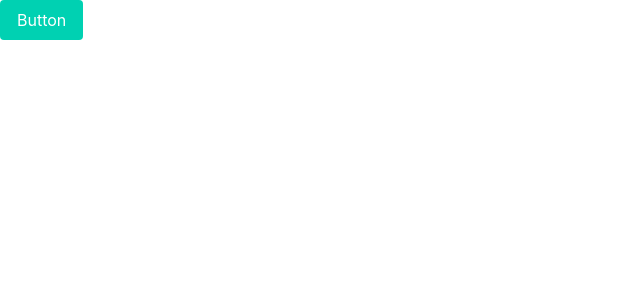
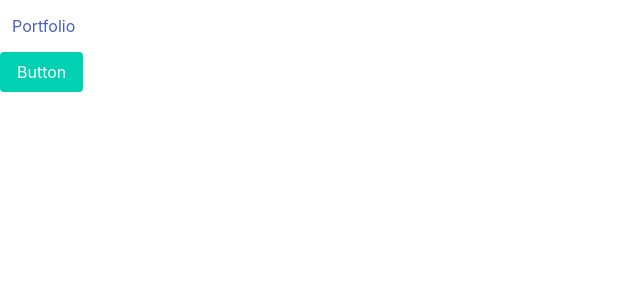
Before and after one commit to jtrpka0912/portfolio.jtrpka0912.nextjs, a Next.js app: page / in a window 1280 px wide. Shown: the top 300 px of the page, without its empty margins (0-640 px from the left). Built offline with nearby package versions, Linux system fonts and the light colour scheme.

Commit message:
Started working on header layout component.

```diff
--- /dev/null
+++ b/components/layout/header/header-brand.tsx
@@ -0,0 +1,13 @@
+import Link from 'next/link';
+
+const HeaderBrand = () => {
+    return (
+        <div className="navbar-brand">
+            <Link href="/">
+                <a className="navbar-item">Portfolio</a>
+            </Link>
+        </div>
+    )
+};
+
+export default HeaderBrand;
--- /dev/null
+++ b/components/layout/header/header.tsx
@@ -0,0 +1,11 @@
+import HeaderBrand from "./header-brand";
+
+const Header = () => {
+    return (
+        <header>
+            <HeaderBrand />
+        </header>
+    )
+};
+
+export default Header;
--- a/pages/index.tsx
+++ b/pages/index.tsx
@@ -1,8 +1,11 @@
 import type { NextPage } from 'next';
+import Header from '../components/layout/header/header';
 
 const HomePage: NextPage = () => {
     return (
         <div>
+            { /** Temporary */ }
+            <Header />
             <button className="button is-primary">Button</button>
         </div>
     );
```
